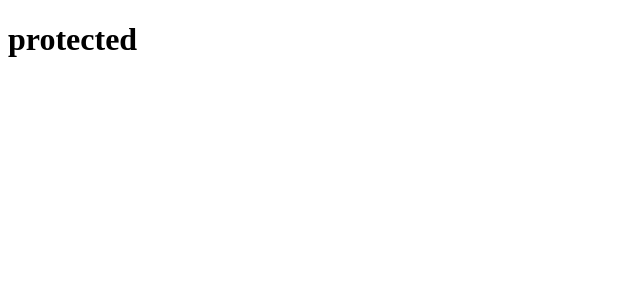
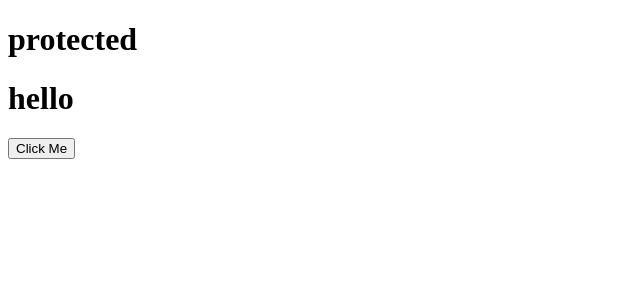
Before and after one commit to minkyeong0905/react-masterclass, a React (Create React App) app: page / in a window 1280 px wide. Shown: the top 300 px of the page, without its empty margins (0-640 px from the left). Built offline with nearby package versions, Linux system fonts and the light colour scheme.

Commit message:
Recap typescript

```diff
--- a/src/App.tsx
+++ b/src/App.tsx
@@ -1,3 +1,4 @@
+import React from "react";
 import styled from "styled-components";
 
 const Container = styled.div`
@@ -8,10 +9,25 @@
   color: ${(props) => props.theme.textColor};
 `;
 
+interface DummyProps {
+  text: string;
+  active?: boolean;
+}
+
+function Dummy({ text, active = false }: DummyProps) {
+  return <H1>{text}</H1>;
+}
+
 function App() {
+  const onClick = (event: React.FormEvent<HTMLButtonElement>) => {};
+
   return (
     <Container>
       <H1>protected</H1>
+      <Dummy text="hello" active={true} />
+      <form>
+        <button onClick={onClick}>Click Me</button>
+      </form>
     </Container>
   );
 }
```
